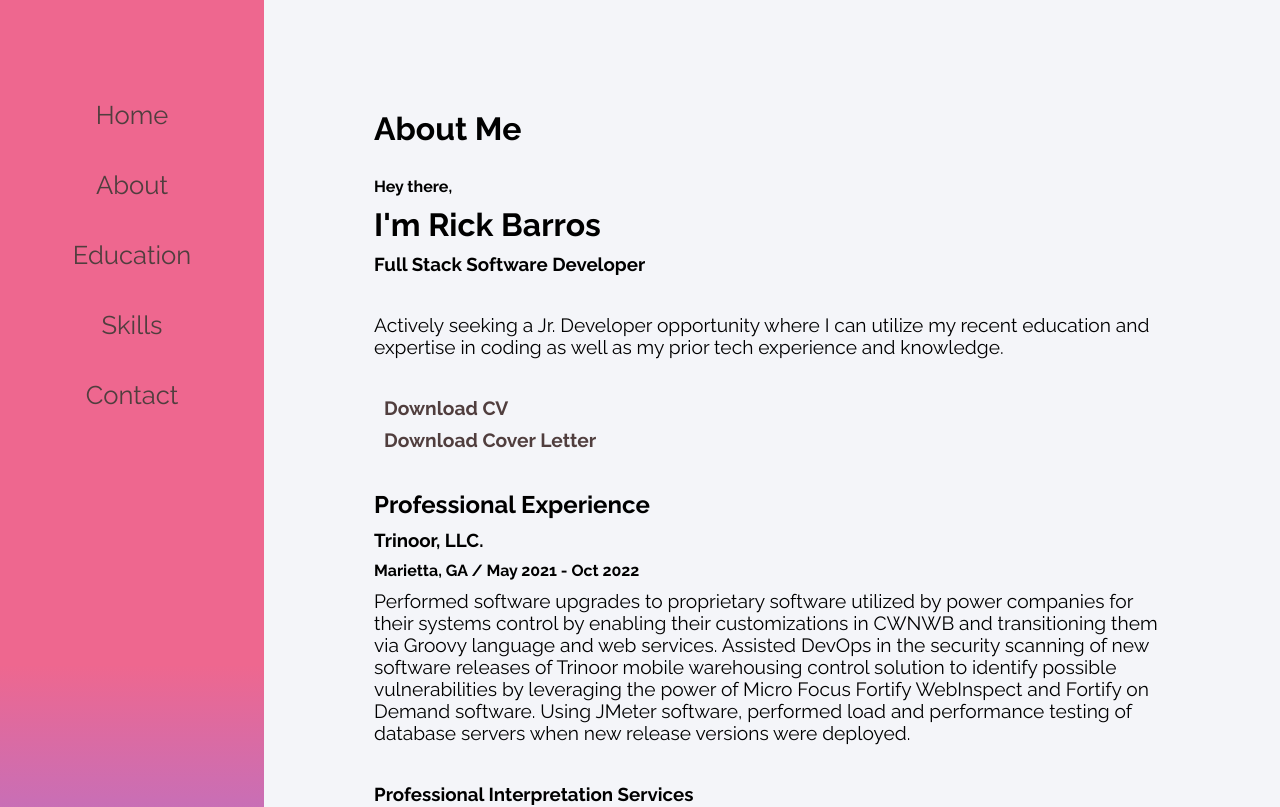
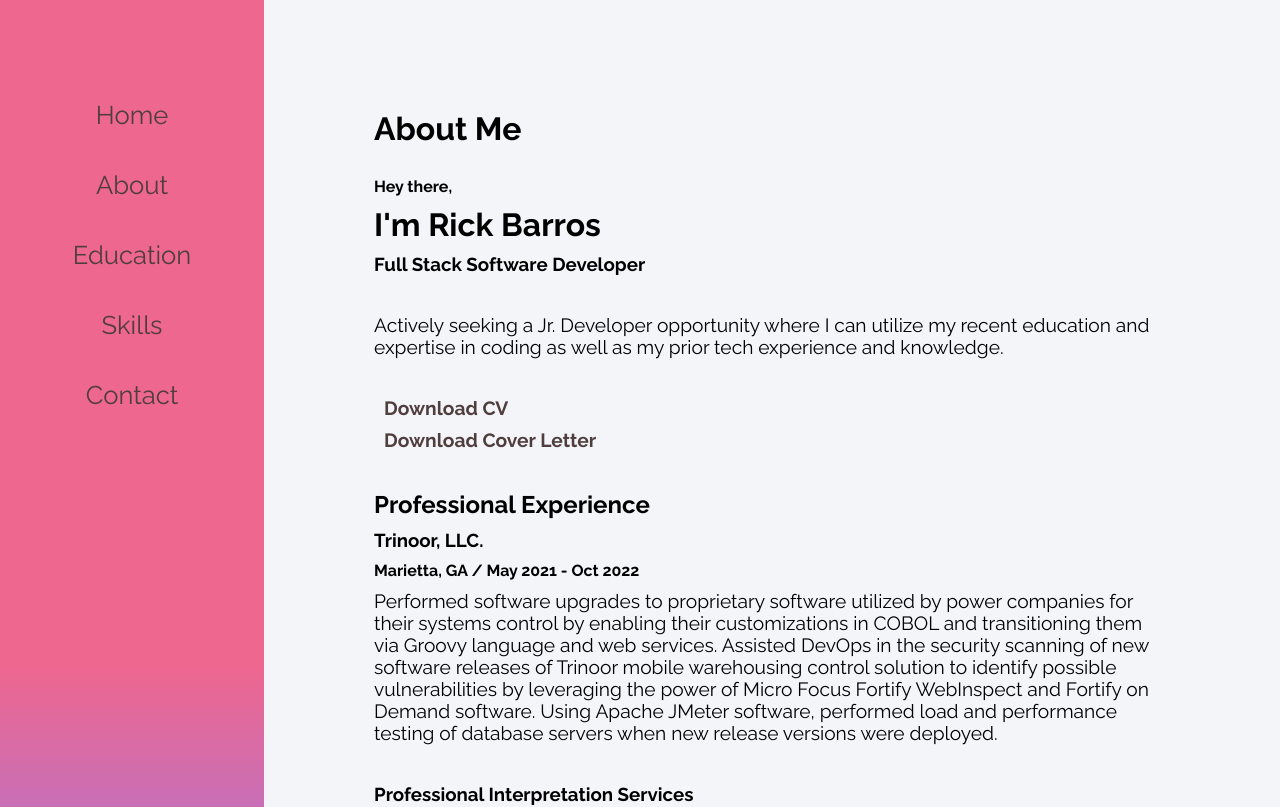
Before and after one commit to mazinger72/portfolio-website, a React (Create React App) app: page /about in a window 1280 px wide. Shown: the top 807 px of the page. Built offline with nearby package versions, Linux system fonts and the light colour scheme.

Commit message:
Corrected typos and added name for "Apache" JMeter.

```diff
--- a/src/contents/About.js
+++ b/src/contents/About.js
@@ -27,10 +27,10 @@ class About extends Component {
                 <h3>Trinoor, LLC.</h3>
                 <h4>Marietta, GA / May 2021 - Oct 2022</h4>
                 <p>Performed software upgrades to proprietary software utilized by power companies for their systems
-                    control by enabling their customizations in CWNWB and transitioning them via Groovy language and web services.
+                    control by enabling their customizations in COBOL and transitioning them via Groovy language and web services.
                     Assisted DevOps in the security scanning of new software releases of Trinoor mobile warehousing control solution
                     to identify possible vulnerabilities by leveraging the power of Micro Focus Fortify WebInspect and Fortify on Demand software.
-                    Using JMeter software, performed load and performance testing of database servers when new release versions were deployed.</p>
+                    Using Apache JMeter software, performed load and performance testing of database servers when new release versions were deployed.</p>
                 <br></br>
                 <h3>Professional Interpretation Services</h3>
                 <h4>Woodstock, GA / Oct 2018 - May 2021</h4>
```
